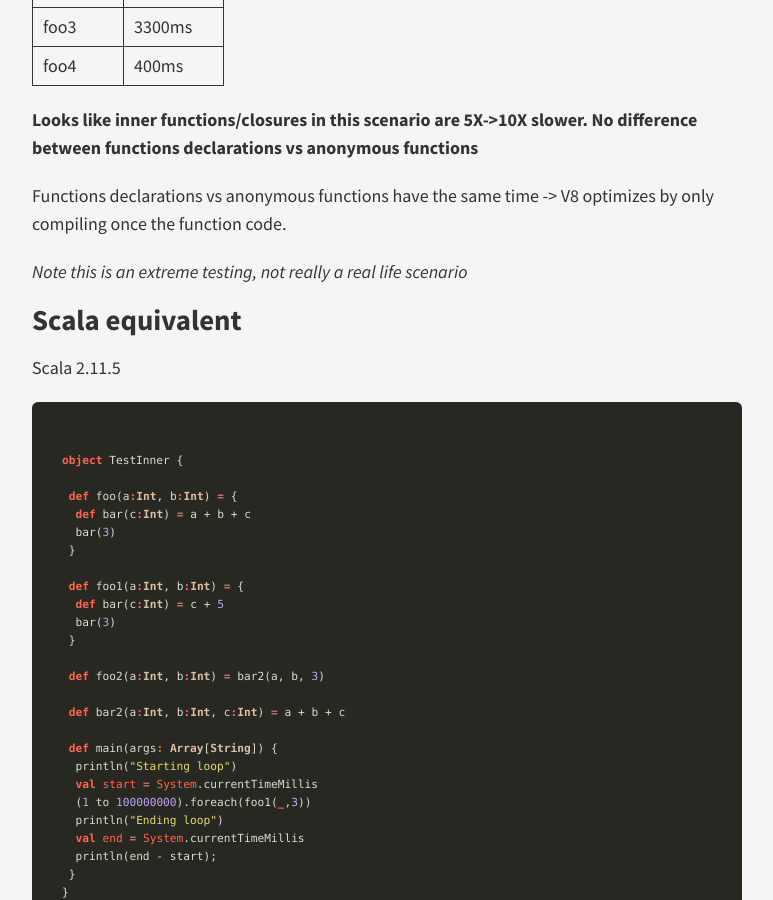
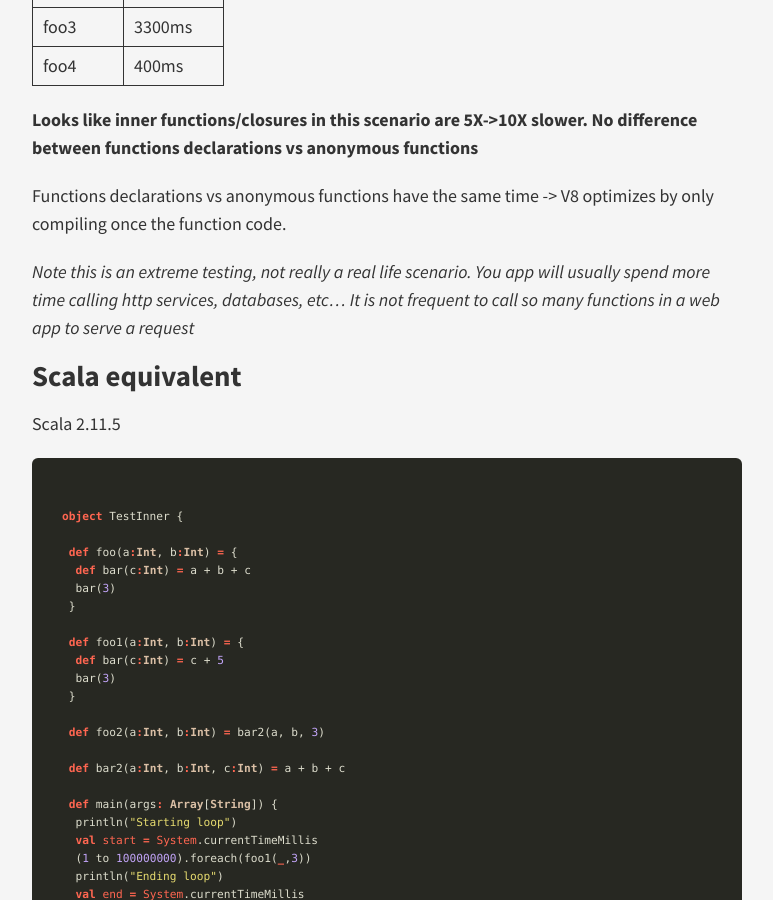
Before and after one commit to heichwald/heichwald.github.io, a Jekyll site: the page built from _posts/2015-03-04-inner-functions-in-javascript-node.markdown, in a window 1280 px wide and 900 px high, scrolled down 2067 px. Shown: the whole window, without its empty margins (253-1026 px from the left). Built offline with Jekyll 4.4.1, drawn with Linux system fonts in a browser that asks for light colours; nearby versions of some CDN libraries.

Commit message:
add post

```diff
--- a/_posts/2015-03-04-inner-functions-in-javascript-node.markdown
+++ b/_posts/2015-03-04-inner-functions-in-javascript-node.markdown
@@ -95,7 +95,7 @@ console.log(end-start);
 
 Functions declarations vs anonymous functions have the same time -> V8 optimizes by only compiling once the function code.
 
-*Note this is an extreme testing, not really a real life scenario*
+*Note this is an extreme testing, not really a real life scenario. You app will usually spend more time calling http services, databases, etc... It is not frequent to call so many functions in a web app to serve a request*
 
 #Scala equivalent
 
```
